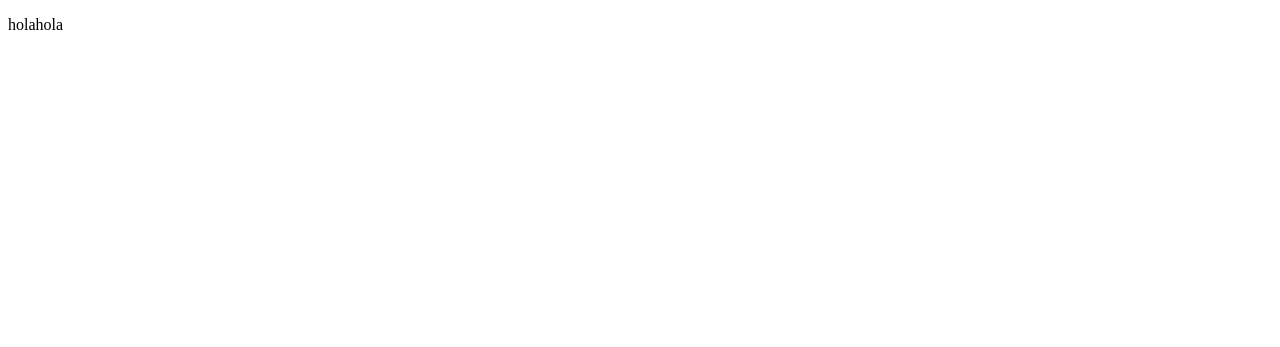
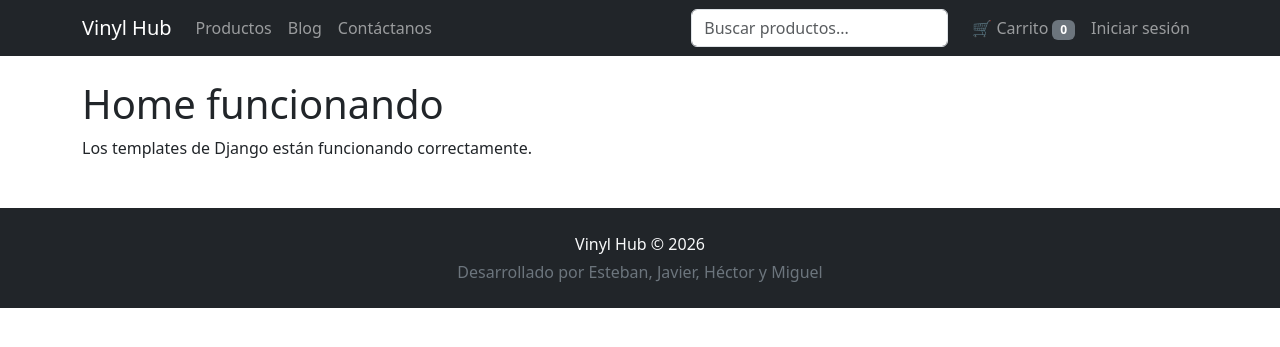
Before and after one commit to Notzeiro/prueba-1-fullstack, a Django app: page / in a window 1280 px wide. Before the commit the part shown is almost empty. Shown: the top 347 px of the page. Run offline with Django 5.2, Linux system fonts and the light colour scheme.

Commit message:
Crea header responsive (navbar Bootstrap con buscador, carrito y login) y footer con integrantes

```diff
--- a/templates/base.html
+++ b/templates/base.html
@@ -1,13 +1,72 @@
+{% load static %}
 <!DOCTYPE html>
-<html lang="en">
+<html lang="es">
 <head>
     <meta charset="UTF-8">
     <meta name="viewport" content="width=device-width, initial-scale=1.0">
-    <title>Document</title>
+    <title>{% block title %}Vinyl Hub{% endblock %}</title>
+
+    <link href="https://cdn.jsdelivr.net/npm/bootstrap@5.3.3/dist/css/bootstrap.min.css" rel="stylesheet">
+    <link rel="stylesheet" href="{% static 'css/main.css' %}">
 </head>
 <body>
 
-    <p>holahola</p>
+    <header>
+        <nav class="navbar navbar-expand-lg navbar-dark bg-dark">
+            <div class="container">
 
+                <a class="navbar-brand" href="{% url 'core:home' %}">Vinyl Hub</a>
+
+                <button class="navbar-toggler" type="button" data-bs-toggle="collapse" data-bs-target="#menuPrincipal" aria-controls="menuPrincipal" aria-expanded="false" aria-label="Abrir menú">
+                    <span class="navbar-toggler-icon"></span>
+                </button>
+
+                <div class="collapse navbar-collapse" id="menuPrincipal">
+
+                    <ul class="navbar-nav me-auto mb-2 mb-lg-0">
+                        <li class="nav-item">
+                            <a class="nav-link" href="{% url 'productos:index' %}">Productos</a>
+                        </li>
+                        <li class="nav-item">
+                            <a class="nav-link" href="{% url 'blog:index' %}">Blog</a>
+                        </li>
+                        <li class="nav-item">
+                            <a class="nav-link" href="{% url 'contacto:index' %}">Contáctanos</a>
+                        </li>
+                    </ul>
+
+                    <form class="d-flex me-3 mb-2 mb-lg-0" role="search" method="get" action="{% url 'productos:index' %}">
+                        <input class="form-control" type="search" name="q" placeholder="Buscar productos...">
+                    </form>
+
+                    <ul class="navbar-nav align-items-lg-center">
+                        <li class="nav-item">
+                            <a class="nav-link" href="#">
+                                🛒 Carrito <span class="badge bg-secondary">0</span>
+                            </a>
+                        </li>
+                        <li class="nav-item">
+                            <a class="nav-link" href="{% url 'usuarios:index' %}">Iniciar sesión</a>
+                        </li>
+                    </ul>
+
+                </div>
+            </div>
+        </nav>
+    </header>
+
+    <main class="container my-4">
+        {% block content %}
+        {% endblock %}
+    </main>
+
+    <footer class="bg-dark text-light py-4 mt-5">
+        <div class="container text-center">
+            <p class="mb-1">Vinyl Hub &copy; {% now "Y" %}</p>
+            <p class="mb-0 text-secondary">Desarrollado por Esteban, Javier, Héctor y Miguel</p>
+        </div>
+    </footer>
+
+    <script src="https://cdn.jsdelivr.net/npm/bootstrap@5.3.3/dist/js/bootstrap.bundle.min.js"></script>
 </body>
 </html>
```
